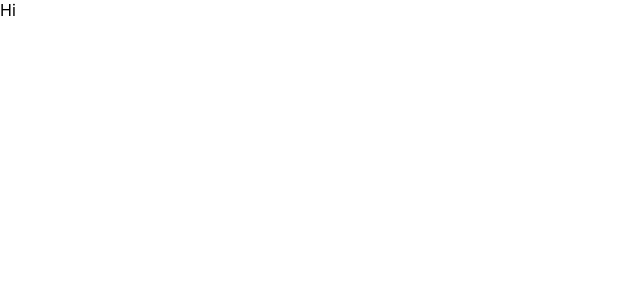
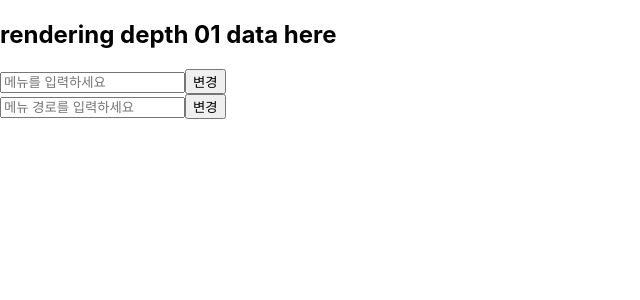
Before and after one commit to hayoung-jeremy/study-redux-2, a React (Create React App) app: page / in a window 1280 px wide. Shown: the top 300 px of the page, without its empty margins (0-640 px from the left). Built offline with nearby package versions, Linux system fonts and the light colour scheme.

Commit message:
rendering depth-01-data component

```diff
--- /dev/null
+++ b/src/components/RenderDataD1.js
@@ -0,0 +1,41 @@
+// components 폴더에는 오직 view만 담당하는 component 들을 구성한다.
+import React from "react";
+
+const RenderDataD1 = ({
+  titleD1,
+  onSubmitTitleD1,
+  onChangeTitleD1,
+  pathD1,
+  onSubmitPathD1,
+  onChangePathD1,
+}) => {
+  return (
+    <section>
+      <h2 className="blind">rendering depth 01 data here</h2>
+      <div>
+        <form onSubmit={onSubmitTitleD1}>
+          <input
+            type="text"
+            placeholder="메뉴를 입력하세요"
+            onChange={onChangeTitleD1}
+            value={titleD1}
+          />
+          <button>변경</button>
+        </form>
+      </div>
+      <div>
+        <form onSubmit={onSubmitPathD1}>
+          <input
+            type="text"
+            placeholder="메뉴 경로를 입력하세요"
+            onChange={onChangePathD1}
+            value={pathD1}
+          ></input>
+          <button>변경</button>
+        </form>
+      </div>
+    </section>
+  );
+};
+
+export default RenderDataD1;
--- a/src/containers/App.js
+++ b/src/containers/App.js
@@ -1,7 +1,12 @@
 import React from "react";
+import RenderDataD1 from "../components/RenderDataD1";
 
 const App = () => {
-  return <>Hi</>;
+  return (
+    <>
+      <RenderDataD1></RenderDataD1>
+    </>
+  );
 };
 
 export default App;
```
